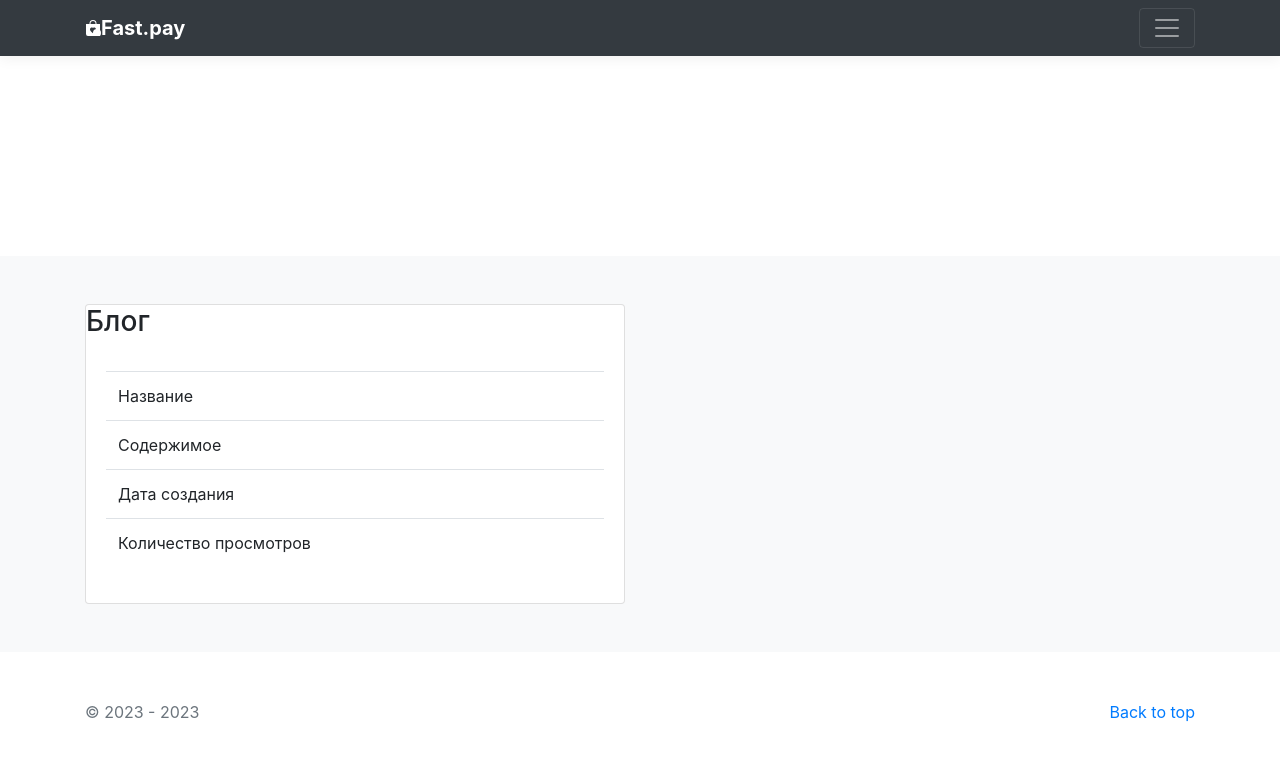
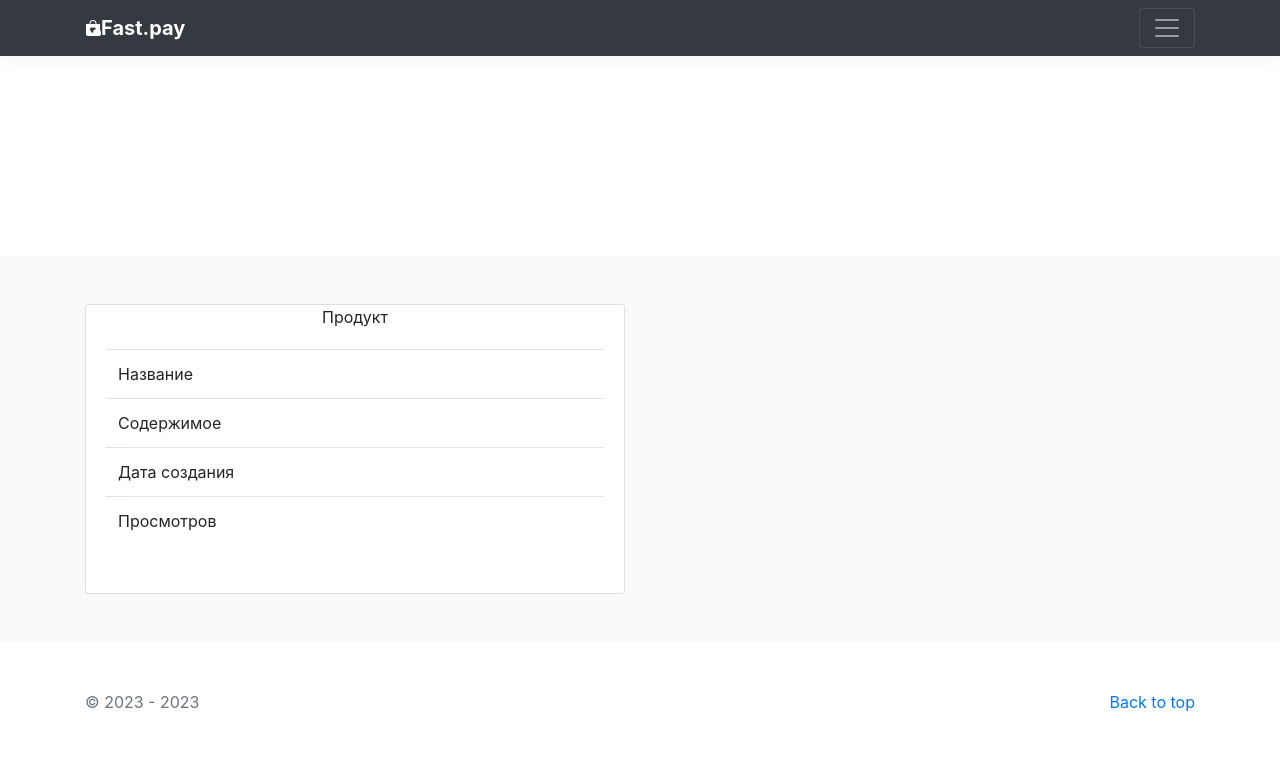
Before and after one commit to Fl1up/Django_homework_3, a Django app: template main/Blog/templates/Blog/blog_detail.html in a window 1280 px wide. Shown: the top 761 px of the page. Run offline with Django 4.2, Linux system fonts and the light colour scheme; the template is opened without the code that fills it, so the values that code supplies are empty; some libraries are stand-ins or nearby versions.

Commit message:
автозаполение блога

```diff
--- a/main/Blog/models.py
+++ b/main/Blog/models.py
@@ -6,9 +6,9 @@ ABLE = {"blank": False, "null": False}
 
 class Blog(models.Model):
     title = models.CharField(max_length=150, verbose_name="Название")
-    slug = models.CharField(max_length=150, verbose_name="Slug")
+    slug = models.CharField(max_length=150, verbose_name="Slug", **ABLE)
     body = models.TextField(verbose_name="Содержимое", **NULLABLE)
-    preview = models.ImageField(upload_to='media/', verbose_name="Превью", **NULLABLE)
+    preview = models.ImageField(upload_to='media/', verbose_name="Фото", **NULLABLE)
     create_data = models.DateField(default='2023-06-20', verbose_name="Дата создания", **NULLABLE)
     sign_publication = models.CharField(max_length=150, verbose_name="Признак публикации", **NULLABLE)
     count_views = models.IntegerField(default=0, verbose_name="Количество просмотров")
--- a/main/Blog/templates/Blog/blog_detail.html
+++ b/main/Blog/templates/Blog/blog_detail.html
@@ -4,8 +4,9 @@
         <div class="row">
             <div class="col-6">
                 <div class="card">
+    <center
                     <h3 class="card-title">
-                        Блог
+                        Продукт
                     </h3>
                 <div>
                 <div class="card-body">
@@ -23,7 +24,7 @@
                             <td>{{ blog.create_data|title }}</td>
                         </tr>
                         <tr>
-                            <td>Количество просмотров</td>
+                            <td>Просмотров</td>
                             <td>{{ blog.count_views|title }}</td>
                         </tr>
                     </table>
--- a/main/Blog/templates/Blog/blog_list.html
+++ b/main/Blog/templates/Blog/blog_list.html
@@ -4,7 +4,7 @@
         <a class="btn btn-outline-primary" href="{% url 'Blog:create' %}">Добавить блог</a>
     </div>
     {% for object in object_list %}
-        <div class="col-md-4">
+        <div class="col-md-12">
             <div class="card mb-4 box-shadow">
                 <div class="card-body">
                     {{ object|title }}
```
